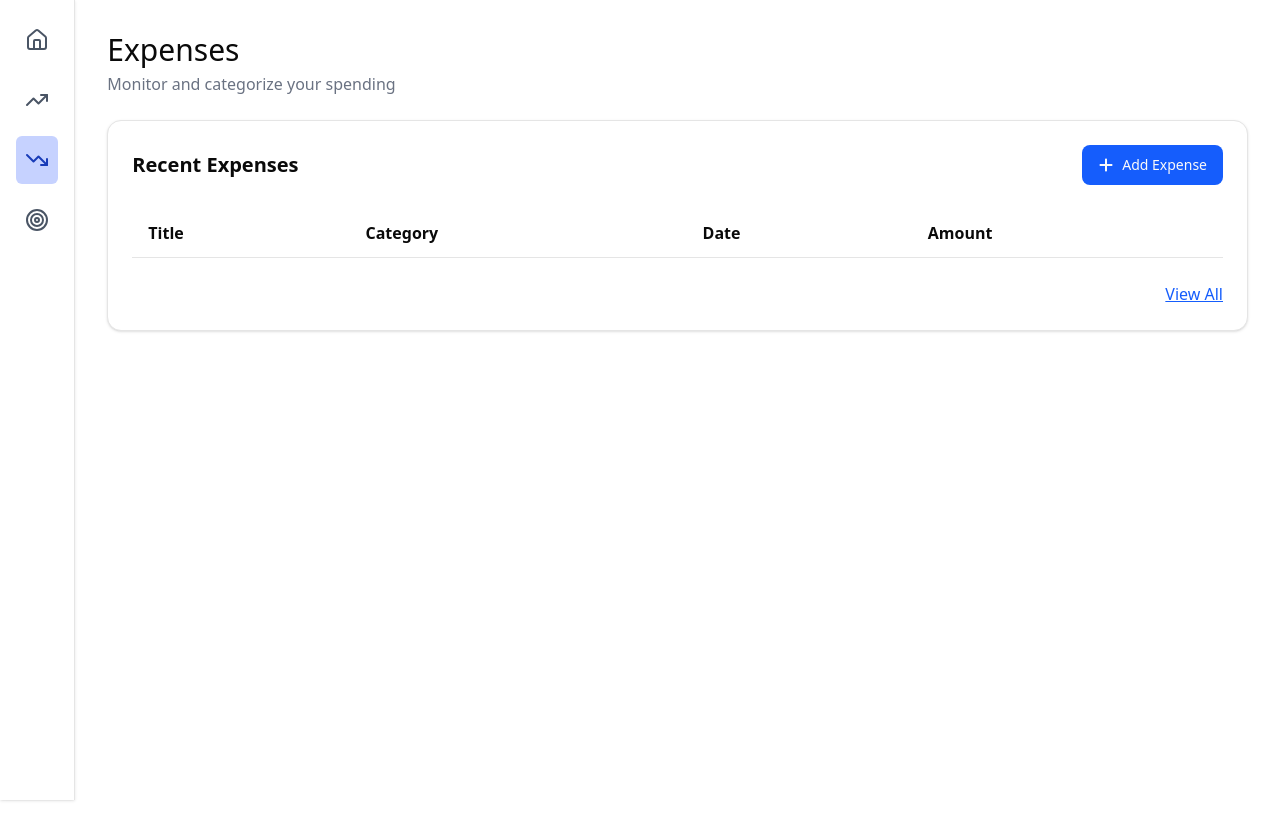
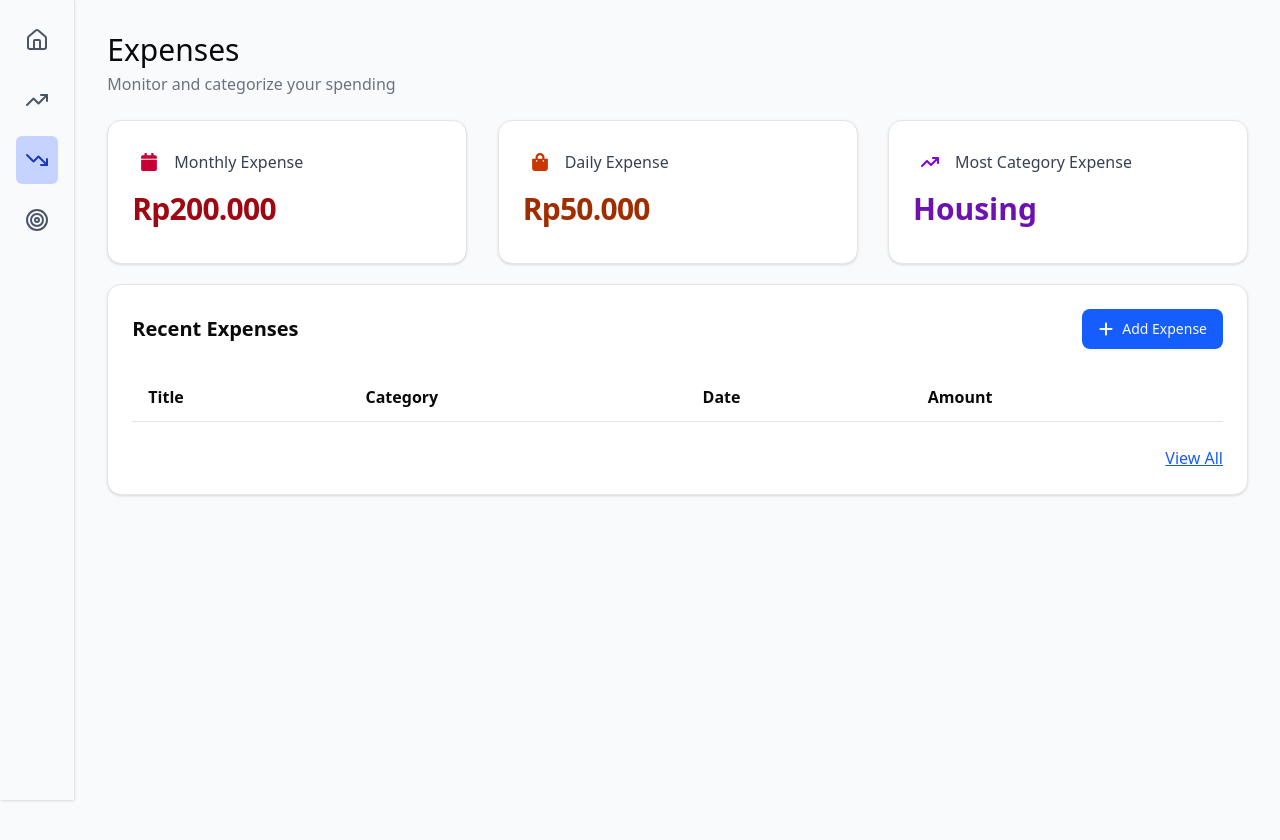
Before and after one commit to mlwy4id/FP2-PWEB-Monthly-Finance-Tracker, a React (Vite) app in the folder frontend/: page /expense in a window 1280 px wide. Shown: the top 840 px of the page. Built offline with nearby package versions, Linux system fonts and the light colour scheme.

Commit message:
add expense overview section

```diff
--- a/frontend/src/App.jsx
+++ b/frontend/src/App.jsx
@@ -13,13 +13,11 @@ import { Home, TrendingUp, TrendingDown, Target } from "lucide-react";
 import { Routes, Route } from "react-router-dom";
 
 const App = () => {
-  document.body.className = "bg-[#F5F5F5]";
-
   const expenseModal = useModal((state) => state.expenseModal);
   if (expenseModal) {
-    document.body.className = "overflow-hidden";
+    document.body.className = "overflow-hidden bg-slate-50";
   } else {
-    document.body.className = "overflow-auto";
+    document.body.className = "overflow-auto bg-slate-50";
   }
 
   return (
--- /dev/null
+++ b/frontend/src/components/OverviewCard.jsx
@@ -0,0 +1,28 @@
+import { Card, CardContent, CardHeader, CardTitle } from "./ui/card";
+
+const OverviewCard = ({
+  title,
+  children,
+  logo,
+  logoBg,
+}) => {
+  return (
+    <Card className={`min-w-90 min-h-36`}>
+      <CardHeader className={`flex items-center -mb-3`}>
+        <div
+          className={`p-2 rounded-lg flex items-center justify-center ${logoBg}`}
+        >
+          {logo}
+        </div>
+        <CardTitle>
+          <h1 className={`text-md font-normal text-gray-700`}>{title}</h1>
+        </CardTitle>
+      </CardHeader>
+      <CardContent>
+        {children}
+      </CardContent>
+    </Card>
+  );
+};
+
+export default OverviewCard;
--- a/frontend/src/pages/expense/Expense.jsx
+++ b/frontend/src/pages/expense/Expense.jsx
@@ -1,6 +1,6 @@
 import PageLayout from "@/components/layouts/PageLayout";
-import useModal from "@/store/useModalStore";
 import RecentExpensesCard from "./components/RecentExpensesCard";
+import ExpenseOverview from "./components/ExpenseOverview";
 
 /*
   Layouting
@@ -16,6 +16,7 @@ const Expense = () => {
       title="Expenses"
       subtitle="Monitor and categorize your spending"
     >
+      <ExpenseOverview/>
       <RecentExpensesCard/>
     </PageLayout>
   );
--- /dev/null
+++ b/frontend/src/pages/expense/components/ExpenseOverview.jsx
@@ -0,0 +1,36 @@
+import OverviewCard from "@/components/OverviewCard";
+import { FaShoppingBag, FaCalendar } from "react-icons/fa";
+import { FaArrowTrendUp } from "react-icons/fa6";
+
+const ExpenseOverview = () => {
+  return (
+    <div className="flex justify-between items-center">
+      <OverviewCard
+        title="Monthly Expense"
+        logo={<FaCalendar className="text-rose-700" size={18} />}
+      >
+        <p className="text-red-800 text-3xl font-semibold tracking-tight">
+          Rp200.000
+        </p>
+      </OverviewCard>
+
+      <OverviewCard
+        title="Daily Expense"
+        logo={<FaShoppingBag className="text-orange-700" size={18} />}
+      >
+        <p className="text-3xl text-orange-800 font-semibold tracking-tight">
+          Rp50.000
+        </p>
+      </OverviewCard>
+
+      <OverviewCard
+        title="Most Category Expense"
+        logo={<FaArrowTrendUp className="text-purple-700" size={18} />}
+      >
+        <p className="text-3xl font-semibold text-purple-800">Housing</p>
+      </OverviewCard>
+    </div>
+  );
+};
+
+export default ExpenseOverview;
--- a/frontend/src/pages/expense/components/RecentExpensesCard.jsx
+++ b/frontend/src/pages/expense/components/RecentExpensesCard.jsx
@@ -16,9 +16,9 @@ const RecentExpensesCard = () => {
   return (
     <Card>
       <CardHeader className={`flex justify-between items-center`}>
-        <CardTitle className={`text-xl`}>Recent Expenses</CardTitle>
+        <CardTitle className={`text-xl font-semibold`}>Recent Expenses</CardTitle>
         <Button
-          className={`bg-blue-600`}
+          className={`bg-blue-600 hover:bg-blue-700`}
           size={`lg`}
           onClick={() => openModal("expenseModal")}
         >
```
